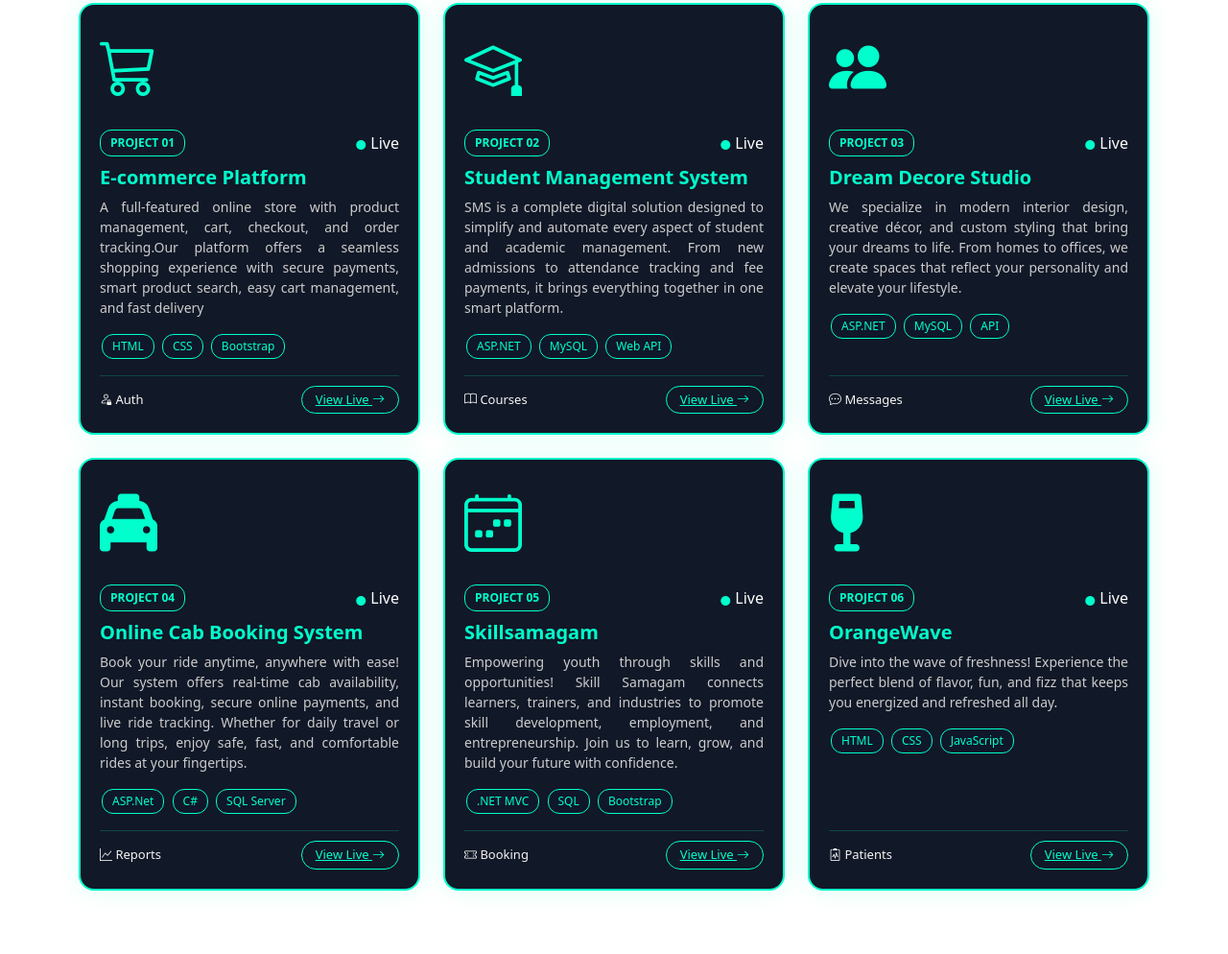
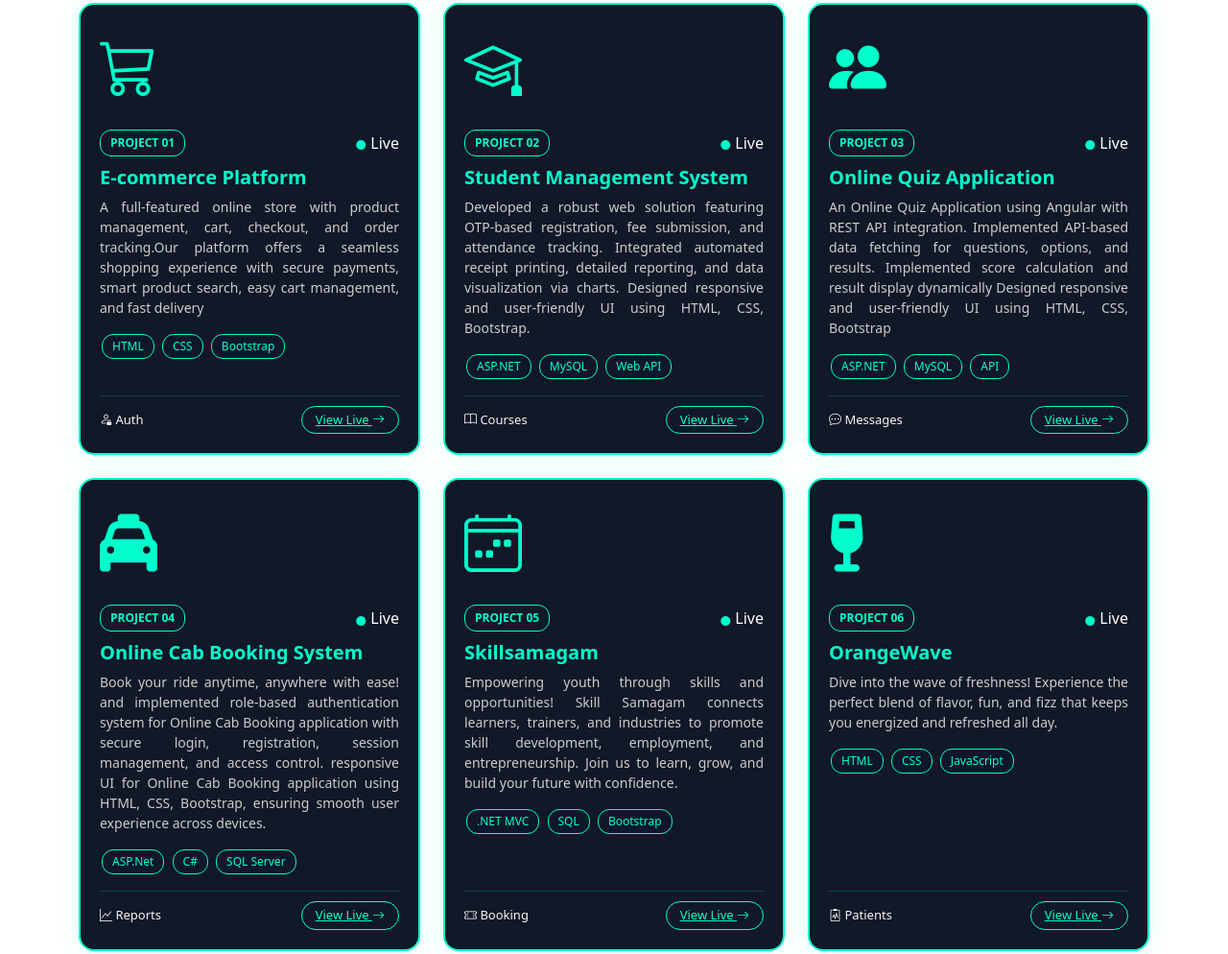
Before and after one commit to saleem78692/TechSaleemPortfolio, a plain HTML site: page index.html in a window 1280 px wide. Shown: the part 4542-5536 px from the top of the page at 96% size. Drawn offline with nearby package versions, Linux system fonts and the light colour scheme.

Commit message:
Project change

```diff
--- a/index.html
+++ b/index.html
@@ -467,10 +467,12 @@
                                     <span class="text-white"><i class="live-dot bi bi-circle-fill"></i>Live</span>
                                 </div>
                                 <h5>Student Management System</h5>
-                                <p>SMS is a complete digital solution designed to
-                                    simplify and automate every aspect of student and academic management.
-                                    From new admissions to attendance tracking and fee payments, it brings everything
-                                    together in one smart platform.</p>
+                                <p> Developed a robust web solution featuring OTP-based registration, fee submission,
+                                    and attendance tracking.
+                                    Integrated automated receipt printing, detailed reporting, and data visualization
+                                    via charts.
+                                    Designed responsive and user-friendly UI using HTML, CSS, Bootstrap.
+                                </p>
                                 <div>
                                     <span class="tech-tag">ASP.NET</span>
                                     <span class="tech-tag">MySQL</span>
@@ -493,10 +495,13 @@
                                     <span class="badge-custom">PROJECT 03</span>
                                     <span class="text-white"><i class="live-dot bi bi-circle-fill"></i>Live</span>
                                 </div>
-                                <h5>Dream Decore Studio</h5>
-                                <p>We specialize in modern interior design, creative décor, and custom styling that
-                                    bring your dreams to life. From homes to offices, we create spaces that reflect your
-                                    personality and elevate your lifestyle.</p>
+                                <h5>Online Quiz Application</h5>
+                                <p>An Online Quiz Application using Angular with REST API integration.
+                                    Implemented API-based data fetching for questions, options, and results.
+                                    Implemented score calculation and result display dynamically
+                                    Designed responsive and user-friendly UI using HTML, CSS, Bootstrap
+
+                                </p>
                                 <div>
                                     <span class="tech-tag">ASP.NET</span>
                                     <span class="tech-tag">MySQL</span>
@@ -505,7 +510,7 @@
                             </div>
                             <div class="footer-line">
                                 <span style="color: whitesmoke;"><i class="bi bi-chat-dots"></i> Messages</span>
-                                <a href="https://saleemaspdreamdecore.bsite.net/" target="_blank" class="btn-live">View
+                                <a href="#" target="_blank" class="btn-live">View
                                     Live <i class="bi bi-arrow-right"></i></a>
                             </div>
                         </div>
@@ -522,9 +527,14 @@
                                 </div>
                                 <h5>Online Cab Booking System</h5>
                                 <p>Book your ride anytime, anywhere with ease!
-                                    Our system offers real-time cab availability, instant booking, secure online
-                                    payments, and live ride tracking. Whether for daily travel or long trips, enjoy
-                                    safe, fast, and comfortable rides at your fingertips.</p>
+                                    and implemented role-based authentication system for Online Cab Booking application
+                                    with secure login,
+                                    registration, session management, and access control.
+                                    responsive UI for Online Cab Booking application using HTML, CSS, Bootstrap,
+                                    ensuring smooth user
+                                    experience across devices.
+
+                                </p>
                                 <div>
                                     <span class="tech-tag">ASP.Net</span>
                                     <span class="tech-tag">C#</span>
@@ -659,7 +669,8 @@
                             <div class="mb-3">
                                 <label class="form-label text-white"><i class="bi bi-envelope-fill"></i> Email Address
                                     *</label><br>
-                                <input type="email" name="email" class="form-control1" placeholder="your.email@example.com">
+                                <input type="email" name="email" class="form-control1"
+                                    placeholder="your.email@example.com">
                             </div>
 
                             <div class="mb-3">
```
